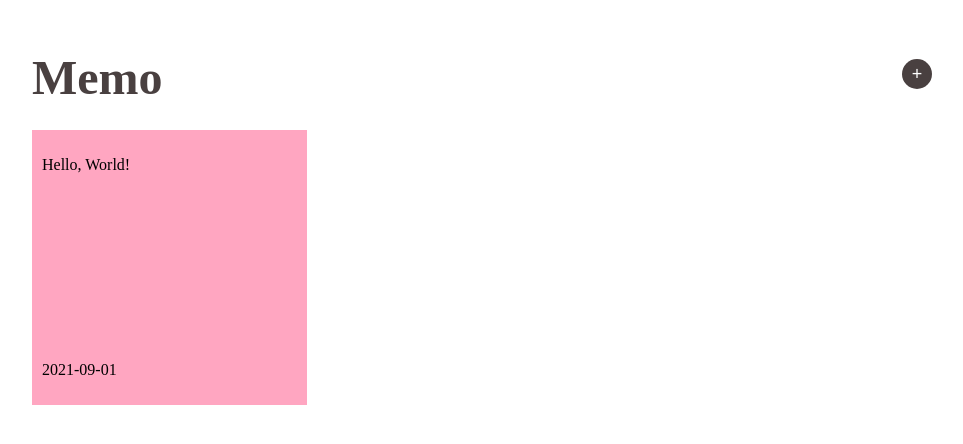
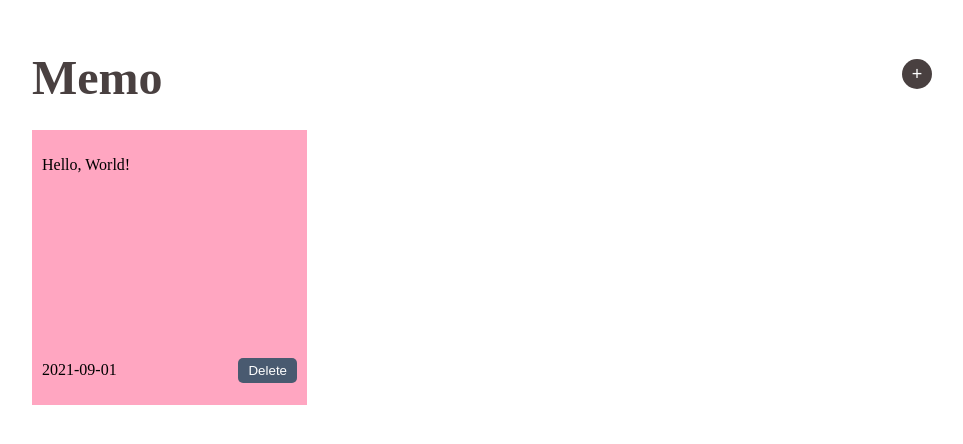
Before and after one commit to luthfizone/sticky-note-vue, a Vue app: page / in a window 1280 px wide. Shown: the top 444 px of the page, without its empty margins (158-1121 px from the left). Built offline with nearby package versions, Linux system fonts and the light colour scheme.

Commit message:
feat: add button delete for remove memo

```diff
--- a/src/App.vue
+++ b/src/App.vue
@@ -40,6 +40,13 @@ function addMemo() {
 function generateRandomColor() {
   return `#${Math.floor(Math.random() * 16777215).toString(16)}`;
 }
+
+// function deleteMemo
+function deleteMemo(index) {
+  memos.value = memos.value.filter((memo) => {
+    return memo.id !== index;
+  });
+}
 </script>
 
 <template>
@@ -62,7 +69,12 @@ function generateRandomColor() {
           <p class="card-content">
             {{ memo.content }}
           </p>
-          <p class="card-date">{{ memo.date }}</p>
+          <div class="card-footer">
+            <p class="card-date">{{ memo.date }}</p>
+            <button @click="deleteMemo(memo.id)" class="card-button">
+              Delete
+            </button>
+          </div>
         </div>
       </div>
     </div>
@@ -150,6 +162,21 @@ header {
   justify-content: space-between;
 }
 
+.card-footer {
+  display: flex;
+  justify-content: space-between;
+  align-items: center;
+}
+
+.card-button {
+  background-color: #495a70;
+  color: white;
+  border: none;
+  padding: 5px 10px;
+  border-radius: 5px;
+  cursor: pointer;
+}
+
 /* form overlay */
 .form-overlay {
   position: fixed;
```
